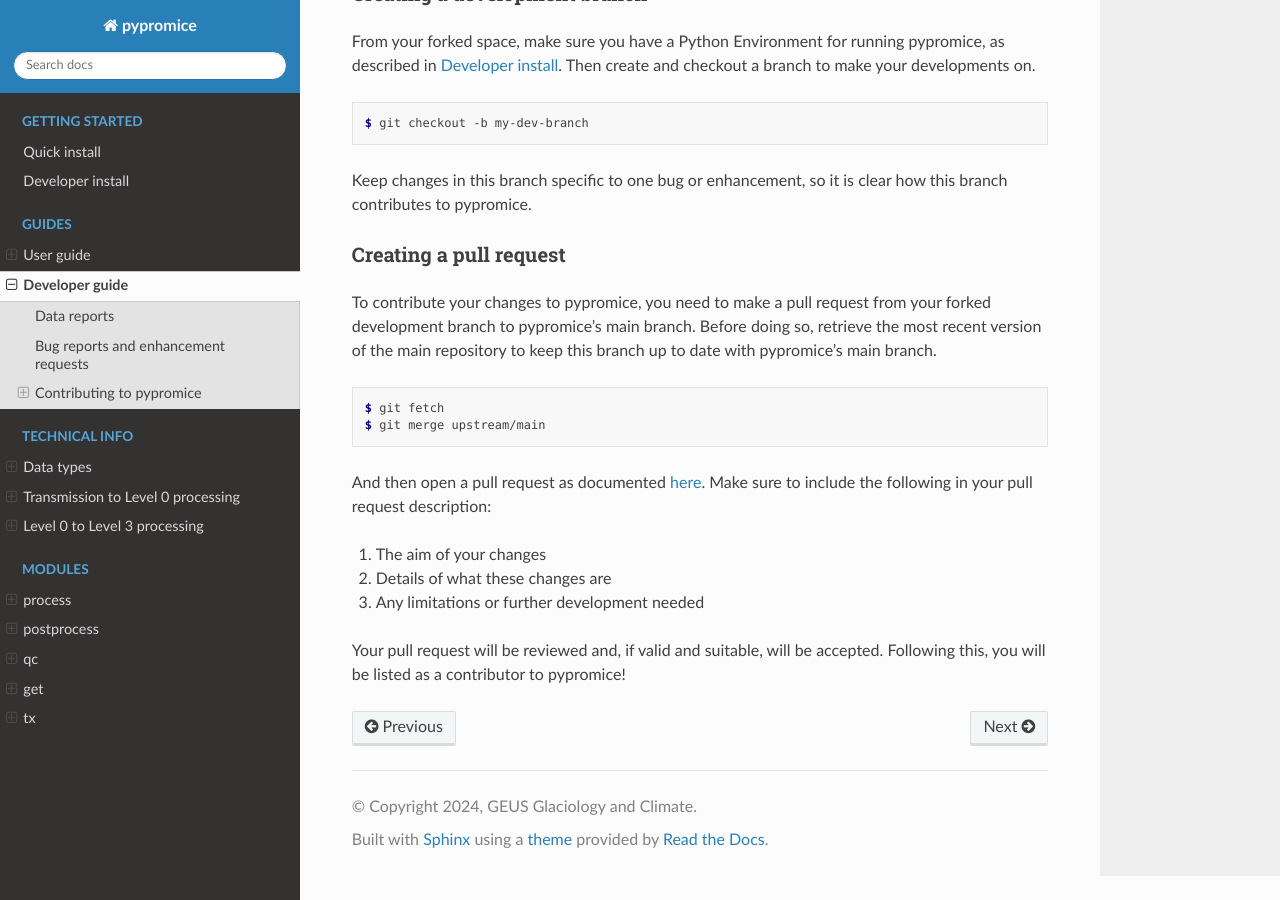
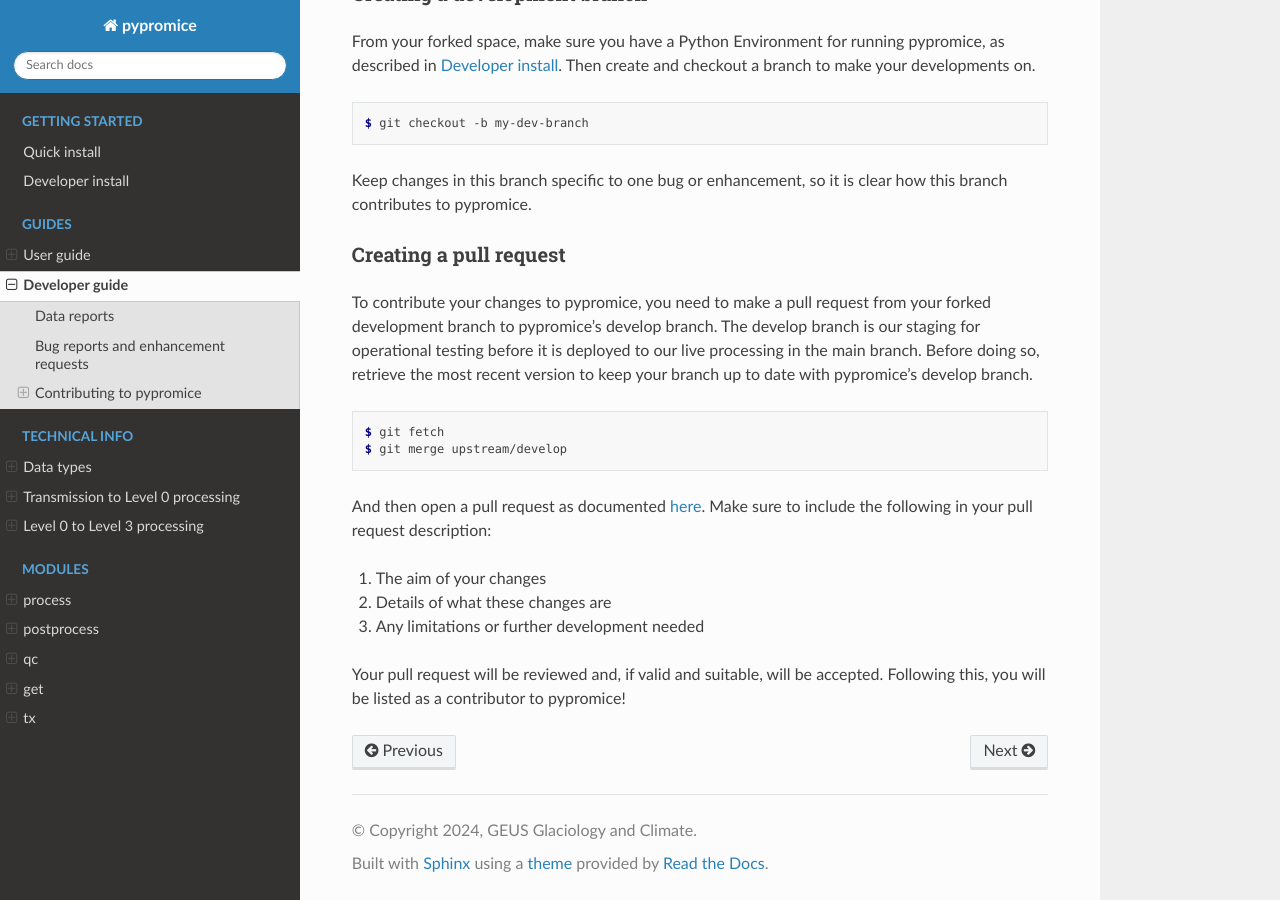
Before and after one commit to GEUS-Glaciology-and-Climate/pypromice, a Sphinx documentation site: the page built from docs/guide_developer.rst, in a window 1280 px wide and 900 px high, scrolled down 1591 px. Built offline with Sphinx 7.4.7 and the Read the Docs theme 2.0.0, drawn with Linux system fonts in a browser that asks for light colours.

Commit message:
PR branch reassigned to develop

```diff
--- a/docs/guide_developer.rst
+++ b/docs/guide_developer.rst
@@ -74,12 +74,12 @@ Keep changes in this branch specific to one bug or enhancement, so it is clear h
 Creating a pull request
 -----------------------
 
-To contribute your changes to pypromice, you need to make a pull request from your forked development branch to pypromice's main branch. Before doing so, retrieve the most recent version of the main repository to keep this branch up to date with pypromice's main branch.
+To contribute your changes to pypromice, you need to make a pull request from your forked development branch to pypromice's develop branch. The develop branch is our staging for operational testing before it is deployed to our live processing in the main branch. Before doing so, retrieve the most recent version to keep your branch up to date with pypromice's develop branch.
 
 .. code:: console
 
 	$ git fetch
-	$ git merge upstream/main
+	$ git merge upstream/develop
 
 And then open a pull request as documented `here <https://docs.github.com/en/pull-requests/collaborating-with-pull-requests/proposing-changes-to-your-work-with-pull-requests/creating-a-pull-request-from-a-fork>`_. Make sure to include the following in your pull request description:
 
```
